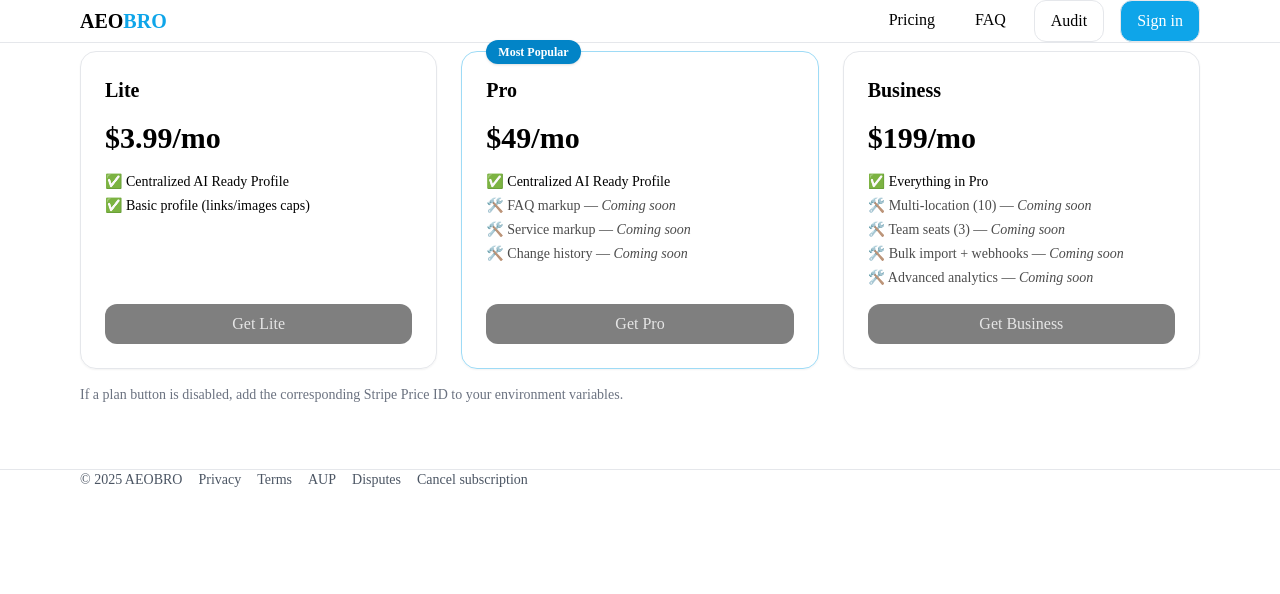
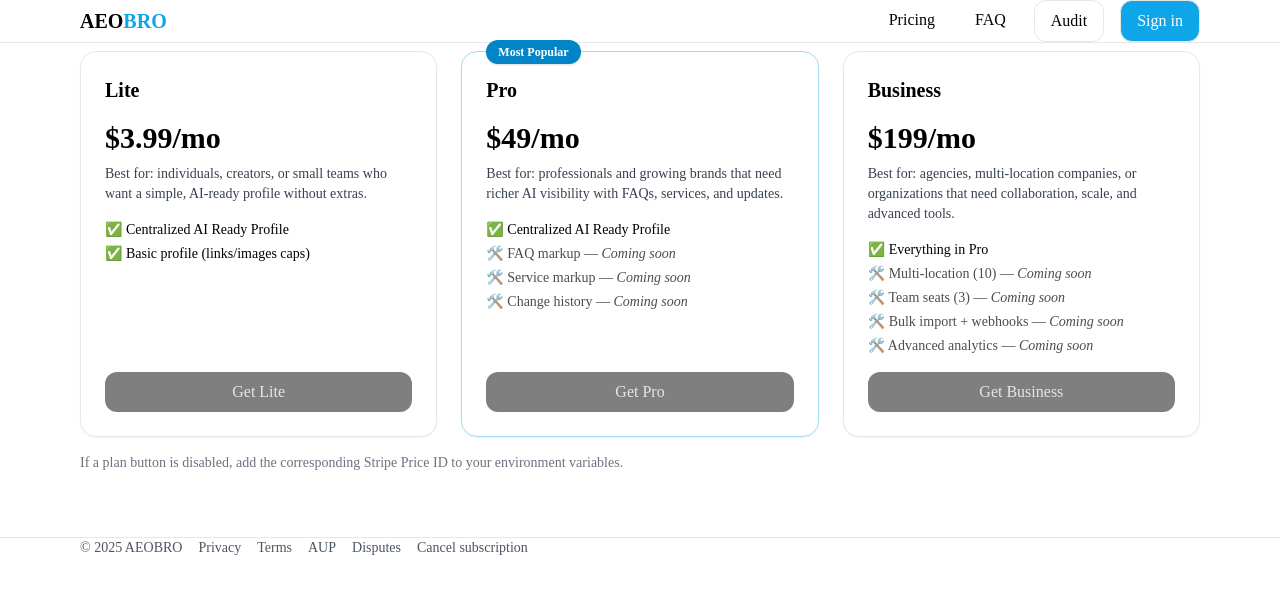
Before and after one commit to NewguyMMM/aeobro, a Next.js app: page /pricing in a window 1280 px wide. Shown: the top 594 px of the page. Built offline with nearby package versions, Linux system fonts and the light colour scheme; no server answers.

Commit message:
Update page.tsx

```diff
--- a/app/(marketing)/pricing/page.tsx
+++ b/app/(marketing)/pricing/page.tsx
@@ -125,6 +125,7 @@ export default function PricingPage() {
   const PlanCard = ({
     title,
     price,
+    bestFor,
     features,
     soon = [],
     btnText,
@@ -133,6 +134,7 @@ export default function PricingPage() {
   }: {
     title: PlanTitle;
     price: string;
+    bestFor: string;
     features: string[];
     soon?: string[];
     btnText: string;
@@ -156,6 +158,11 @@ export default function PricingPage() {
 
         <h3 className="text-xl font-semibold">{title}</h3>
         <div className="text-3xl font-bold">{price}</div>
+
+        {/* Best for … */}
+        <p className="text-sm text-gray-700 -mt-2">
+          <span className="font-medium">Best for:</span> {bestFor}
+        </p>
 
         <ul className="text-sm space-y-1">
           {features.map((f) => (
@@ -193,6 +200,7 @@ export default function PricingPage() {
         <PlanCard
           title="Lite"
           price="$3.99/mo"
+          bestFor="individuals, creators, or small teams who want a simple, AI-ready profile without extras."
           features={["Centralized AI Ready Profile", "Basic profile (links/images caps)"]}
           btnText="Get Lite"
           priceId={PRICES.LITE}
@@ -201,6 +209,7 @@ export default function PricingPage() {
         <PlanCard
           title="Pro"
           price="$49/mo"
+          bestFor="professionals and growing brands that need richer AI visibility with FAQs, services, and updates."
           features={["Centralized AI Ready Profile"]}
           soon={["FAQ markup", "Service markup", "Change history"]}
           btnText="Get Pro"
@@ -211,6 +220,7 @@ export default function PricingPage() {
         <PlanCard
           title="Business"
           price="$199/mo"
+          bestFor="agencies, multi-location companies, or organizations that need collaboration, scale, and advanced tools."
           features={["Everything in Pro"]}
           soon={[
             "Multi-location (10)",
```
